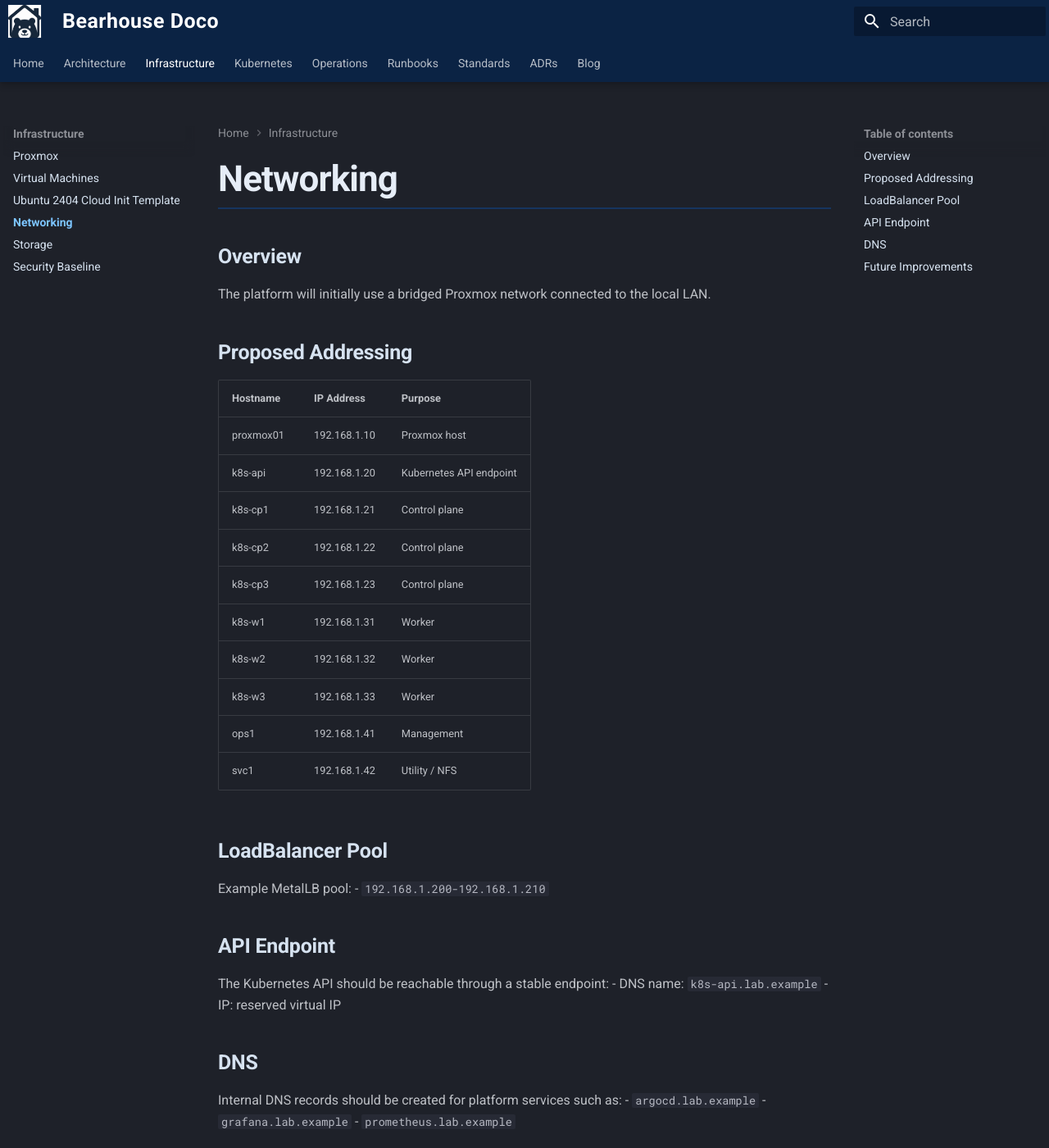
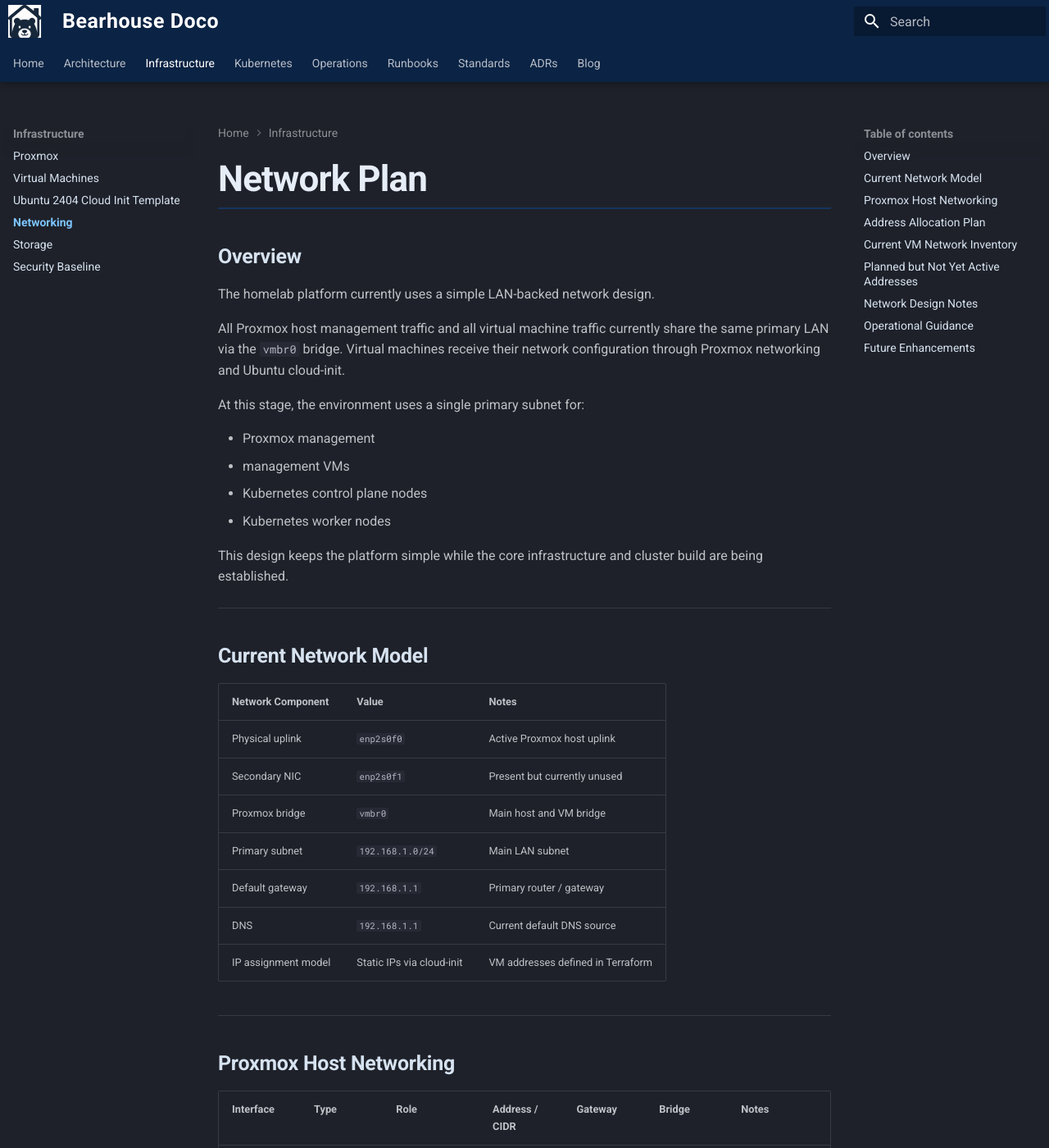
Before and after one commit to Tbusby/bearhouse-doco, an MkDocs documentation site: the page built from docs/infrastructure/networking.md, in a window 1280 px wide and 1400 px high. Shown: the whole window at 82% size. Built offline with MkDocs 1.6.1 and Material for MkDocs 9.7.7, drawn with Linux system fonts in a browser that asks for light colours; some of the changed text lies outside the part shown.

Commit message:
updated network info

```diff
--- a/docs/infrastructure/networking.md
+++ b/docs/infrastructure/networking.md
@@ -1,44 +1,115 @@
-# Networking
+# Network Plan
 
 ## Overview
 
-The platform will initially use a bridged Proxmox network connected to the local LAN.
+The homelab platform currently uses a simple LAN-backed network design.
 
-## Proposed Addressing
+All Proxmox host management traffic and all virtual machine traffic currently share the same primary LAN via the `vmbr0` bridge. Virtual machines receive their network configuration through Proxmox networking and Ubuntu cloud-init.
 
-| Hostname | IP Address | Purpose |
-|----------|------------|---------|
-| proxmox01 | 192.168.1.10 | Proxmox host |
-| k8s-api | 192.168.1.20 | Kubernetes API endpoint |
-| k8s-cp1 | 192.168.1.21 | Control plane |
-| k8s-cp2 | 192.168.1.22 | Control plane |
-| k8s-cp3 | 192.168.1.23 | Control plane |
-| k8s-w1 | 192.168.1.31 | Worker |
-| k8s-w2 | 192.168.1.32 | Worker |
-| k8s-w3 | 192.168.1.33 | Worker |
-| ops1 | 192.168.1.41 | Management |
-| svc1 | 192.168.1.42 | Utility / NFS |
+At this stage, the environment uses a single primary subnet for:
 
-## LoadBalancer Pool
+- Proxmox management
+- management VMs
+- Kubernetes control plane nodes
+- Kubernetes worker nodes
 
-Example MetalLB pool:
-- `192.168.1.200-192.168.1.210`
+This design keeps the platform simple while the core infrastructure and cluster build are being established.
 
-## API Endpoint
+---
 
-The Kubernetes API should be reachable through a stable endpoint:
-- DNS name: `k8s-api.lab.example`
-- IP: reserved virtual IP
+## Current Network Model
 
-## DNS
+| Network Component | Value | Notes |
+|------------------|-------|-------|
+| Physical uplink | `enp2s0f0` | Active Proxmox host uplink |
+| Secondary NIC | `enp2s0f1` | Present but currently unused |
+| Proxmox bridge | `vmbr0` | Main host and VM bridge |
+| Primary subnet | `192.168.1.0/24` | Main LAN subnet |
+| Default gateway | `192.168.1.1` | Primary router / gateway |
+| DNS | `192.168.1.1` | Current default DNS source |
+| IP assignment model | Static IPs via cloud-init | VM addresses defined in Terraform |
 
-Internal DNS records should be created for platform services such as:
-- `argocd.lab.example`
-- `grafana.lab.example`
-- `prometheus.lab.example`
+---
 
-## Future Improvements
+## Proxmox Host Networking
 
-- dedicated VLANs
-- private management network
-- DNS automation with external-dns
+| Interface | Type | Role | Address / CIDR | Gateway | Bridge | Notes |
+|-----------|------|------|----------------|---------|--------|-------|
+| `lo` | Loopback | Local host loopback | `127.0.0.1/8` | None | None | Standard loopback interface |
+| `enp2s0f0` | Physical NIC | Uplink for Proxmox bridge | None | None | `vmbr0` | Active physical interface connected to LAN |
+| `enp2s0f1` | Physical NIC | Unused / standby | None | None | None | Available for future use |
+| `vmbr0` | Linux bridge | Proxmox management and VM network | `192.168.1.10/24` | `192.168.1.1` | N/A | Main bridge for host management and guest connectivity |
+
+---
+
+## Address Allocation Plan
+
+The current IP allocation follows a role-based layout within the `192.168.1.0/24` subnet.
+
+| Range / Address | Purpose | Notes |
+|-----------------|---------|-------|
+| `192.168.1.10` | Proxmox host | Hypervisor management |
+| `192.168.1.20` | Reserved | Planned Kubernetes API virtual endpoint |
+| `192.168.1.21-23` | Kubernetes control planes | `k8s-cp1` to `k8s-cp3` |
+| `192.168.1.31-33` | Kubernetes workers | `k8s-w1` to `k8s-w3` |
+| `192.168.1.41` | Management VM | `ops1` |
+| `192.168.1.42` | Reserved | Planned `svc1` utility/storage VM |
+| `192.168.1.200-210` | Reserved | Planned MetalLB service IP pool |
+
+---
+
+## Current VM Network Inventory
+
+| Hostname | Role | VM ID | IP Address | Network Mode | Bridge | Notes |
+|----------|------|-------|------------|--------------|--------|-------|
+| `ops1` | Management / automation host | `401` | `192.168.1.41` | Static via cloud-init | `vmbr0` | Terraform, Git, admin tooling |
+| `k8s-cp1` | Kubernetes control plane | `201` | `192.168.1.21` | Static via cloud-init | `vmbr0` | First control plane node |
+| `k8s-cp2` | Kubernetes control plane | `202` | `192.168.1.22` | Static via cloud-init | `vmbr0` | Second control plane node |
+| `k8s-cp3` | Kubernetes control plane | `203` | `192.168.1.23` | Static via cloud-init | `vmbr0` | Third control plane node |
+| `k8s-w1` | Kubernetes worker | `301` | `192.168.1.31` | Static via cloud-init | `vmbr0` | First worker node |
+| `k8s-w2` | Kubernetes worker | `302` | `192.168.1.32` | Static via cloud-init | `vmbr0` | Second worker node |
+| `k8s-w3` | Kubernetes worker | `303` | `192.168.1.33` | Static via cloud-init | `vmbr0` | Third worker node |
+
+---
+
+## Planned but Not Yet Active Addresses
+
+| Hostname / Purpose | Planned IP | Status | Notes |
+|--------------------|------------|--------|-------|
+| `k8s-api` | `192.168.1.20` | Reserved | Planned stable Kubernetes API endpoint |
+| `svc1` | `192.168.1.42` | Reserved | Planned utility or storage VM |
+| MetalLB pool | `192.168.1.200-210` | Reserved | Planned service exposure range for Kubernetes |
+
+---
+
+## Network Design Notes
+
+- All current workloads are on a single shared L2/L3 LAN segment
+- No dedicated storage, replication, or cluster backend network exists at this stage
+- Static IP configuration for VMs is applied through cloud-init during Terraform provisioning
+- Proxmox itself remains statically addressed on `vmbr0`
+- `enp2s0f1` remains unused and available for future isolated network use if required
+- The current design prioritizes simplicity and predictability over segmentation
+
+---
+
+## Operational Guidance
+
+- New infrastructure VMs should use the documented address allocation pattern
+- New Kubernetes nodes should remain within the defined control plane and worker IP ranges unless the plan is formally revised
+- MetalLB addresses should be allocated from the reserved service IP range only
+- Future network segmentation should be documented before implementation
+- Any change to the primary subnet, gateway, DNS, or bridge configuration should update this document and related Terraform definitions
+
+---
+
+## Future Enhancements
+
+Potential future network improvements include:
+
+- dedicated management VLAN
+- dedicated storage or replication network
+- internal DNS automation
+- Kubernetes API virtual IP implementation
+- MetalLB deployment for service exposure
+- use of the secondary NIC for isolated lab traffic or storage experiments
```
